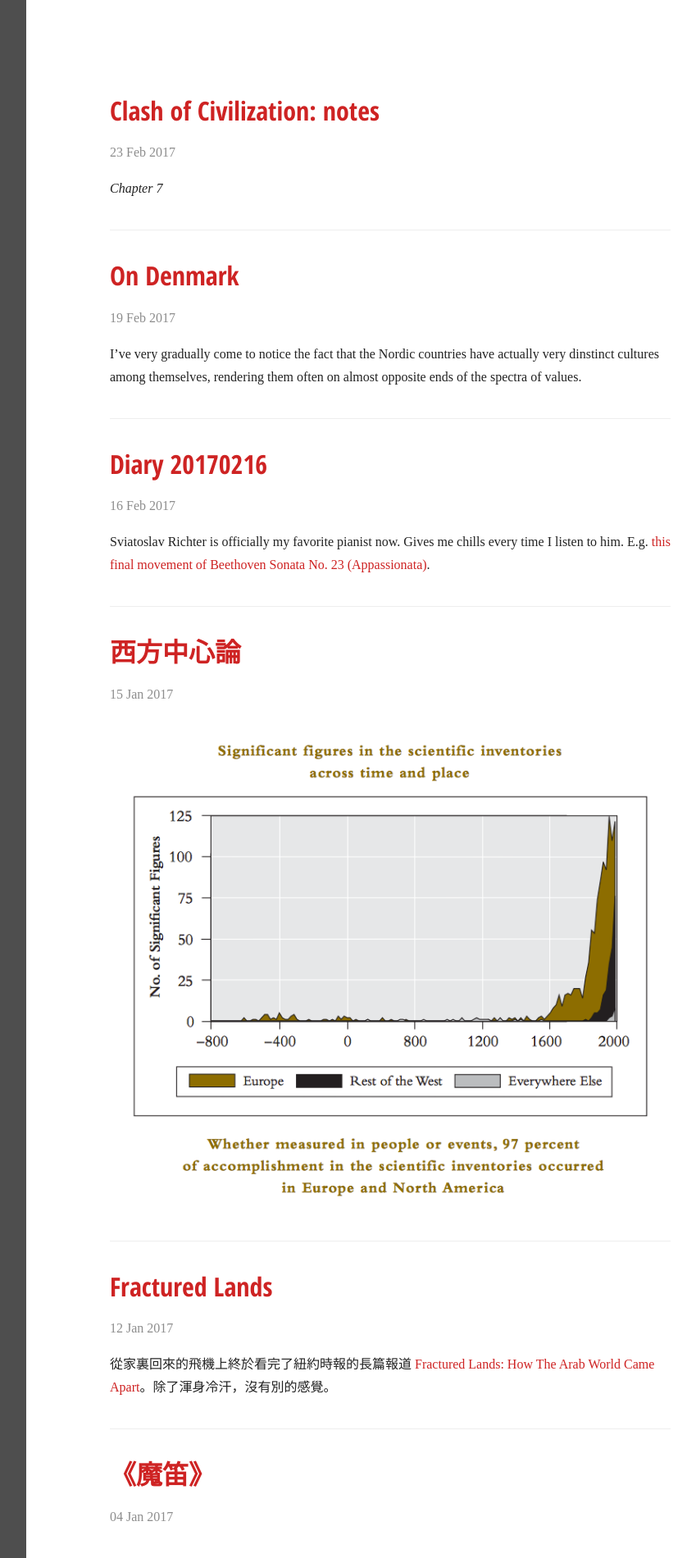
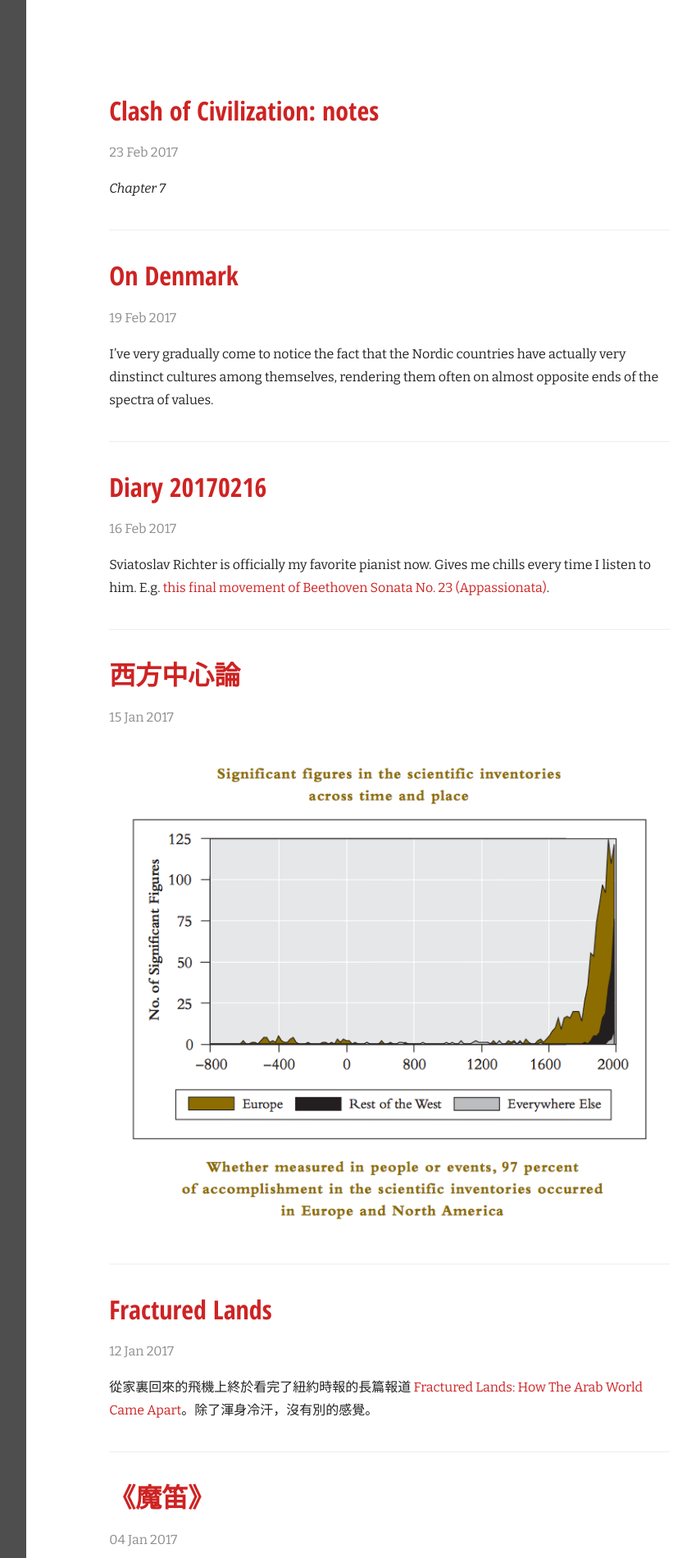
Before and after one commit to gaberber/gaberber.github.io, a Jekyll site: the page built from index.html, in a window 1280 px wide. Shown: the top 1900 px of the page at 82% size, without its empty margins (416-1265 px from the left). Built offline with Jekyll 4.4.1, drawn with Linux system fonts in a browser that asks for light colours; nearby versions of some CDN libraries; formulas are drawn with MathJax 3; some of the changed text lies outside the part shown; grey boxes are pictures that could not be loaded.

Commit message:
google font

```diff
--- a/_layouts/default.html
+++ b/_layouts/default.html
@@ -15,7 +15,7 @@
   <link href="http://netdna.bootstrapcdn.com/font-awesome/4.0.3/css/font-awesome.css" rel="stylesheet">
 
   <!-- Fonts -->
-  <link href='http://fonts.googleapis.com/css?family=Vollkorn:400,400i,700,700i|Open+Sans+Condensed:300,300i,700' rel='stylesheet' type='text/css'>
+  <link href='http://fonts.googleapis.com/css?family=Bitter:400,400i,700|Open+Sans+Condensed:300,300i,700' rel='stylesheet' type='text/css'>
 
   <!-- MathJax -->
   <script type="text/x-mathjax-config">
```
